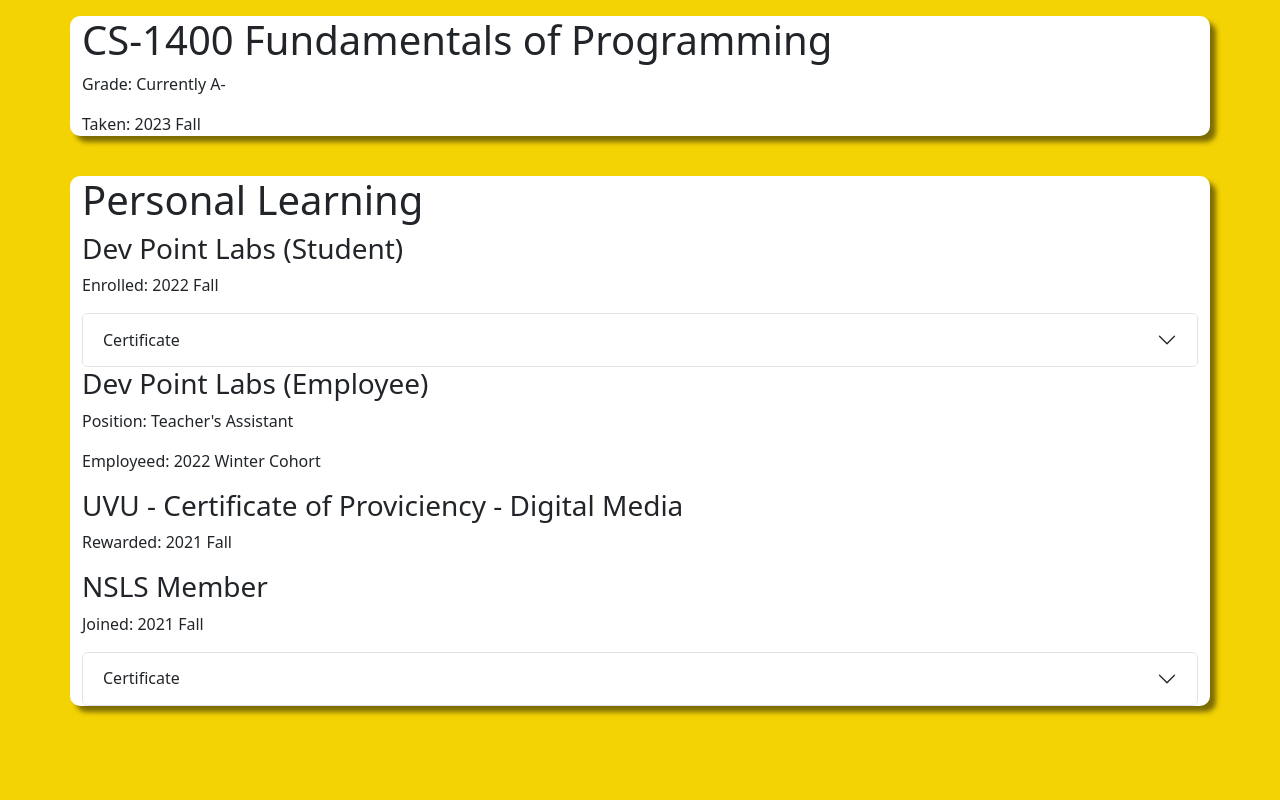
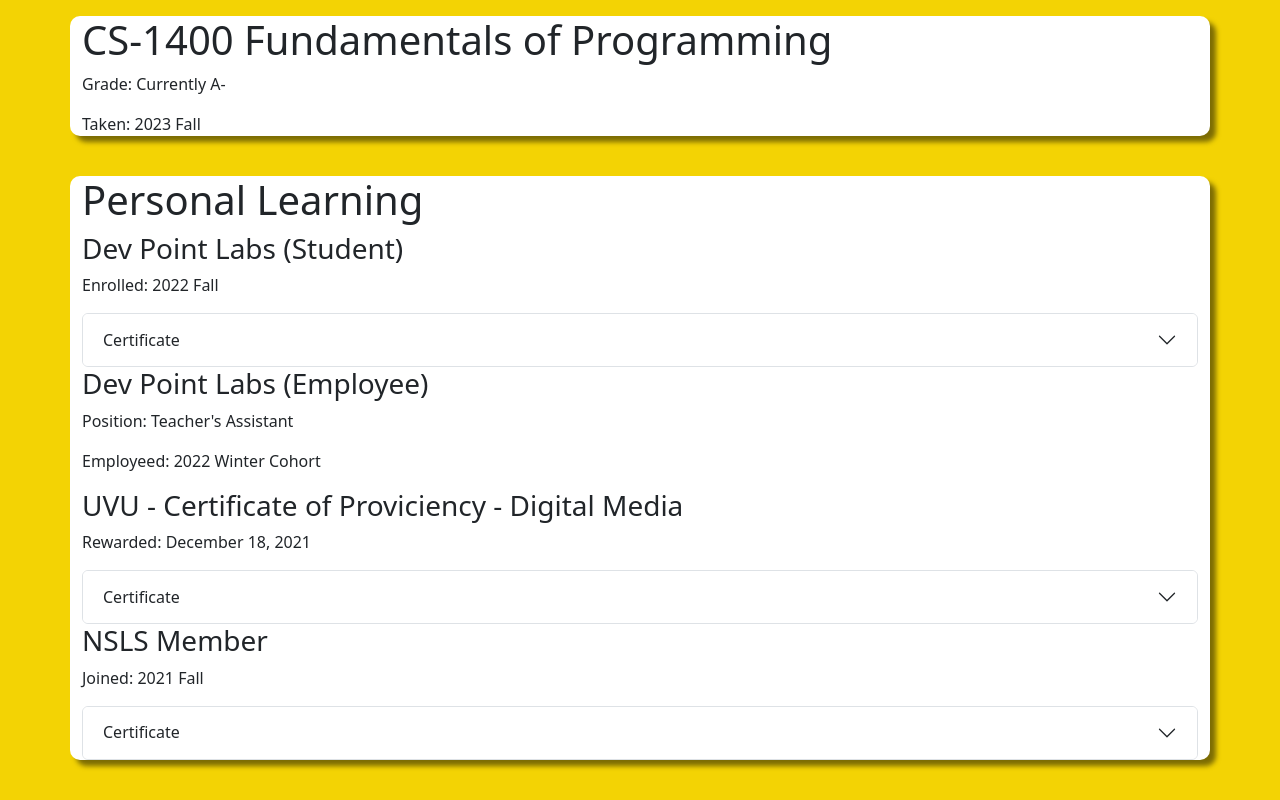
Before and after one commit to Jordan-Holm/about_me, a React (Create React App) app in the folder client/: page /portfolio in a window 1280 px wide. Shown: the part 2126-2926 px from the top of the page. Before the commit the page ends 2872 px from the top, so only its background shows below. Built offline with nearby package versions, Linux system fonts and the light colour scheme.

Commit message:
Accordion added for DM certificate

```diff
--- a/client/src/components/portfolio/PersonalLearning.js
+++ b/client/src/components/portfolio/PersonalLearning.js
@@ -22,7 +22,18 @@
         <p>Position: Teacher's Assistant</p>
         <p>Employeed: 2022 Winter Cohort</p>
         <h3>UVU - Certificate of Proviciency - Digital Media</h3>
-        <p>Rewarded: 2021 Fall</p>
+        <p>Rewarded: December 18, 2021</p>
+        <Accordion>
+            <Accordion.Item eventKey="0">
+                <Accordion.Header>Certificate</Accordion.Header>
+                <Accordion.Body>
+                    <CardImage
+                        alt="Digital Media Certificate"
+                        src="https://res.cloudinary.com/dotykc1ws/image/upload/v1701289026/Screenshot_2023-11-29_131622_g9srmu.png"
+                    />
+                </Accordion.Body>
+            </Accordion.Item>
+        </Accordion>
         <h3>NSLS Member</h3>
         <p>Joined: 2021 Fall</p>
         <Accordion>
```
